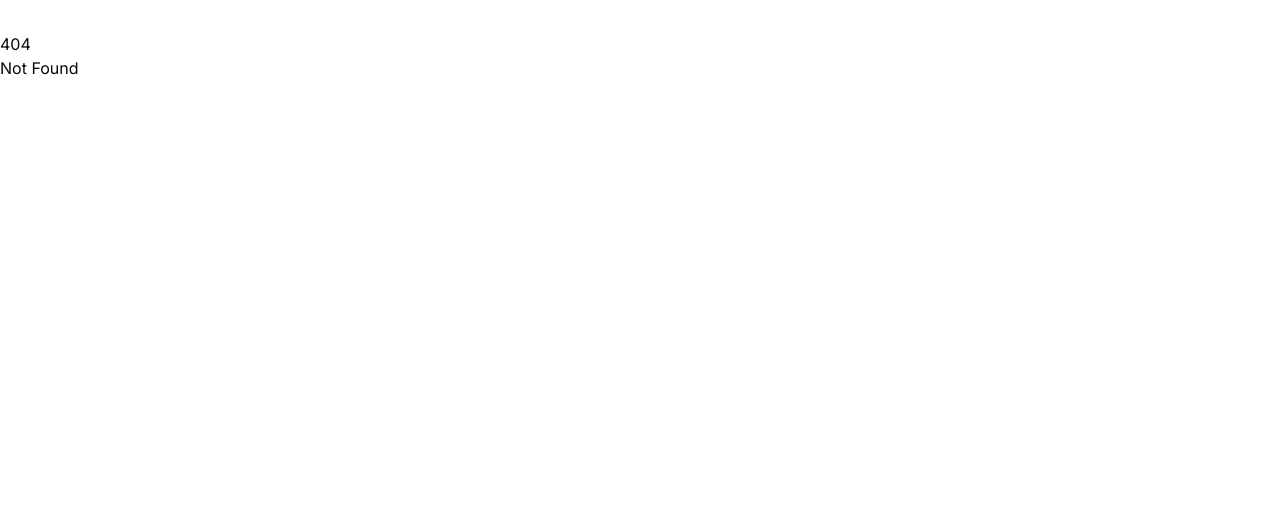
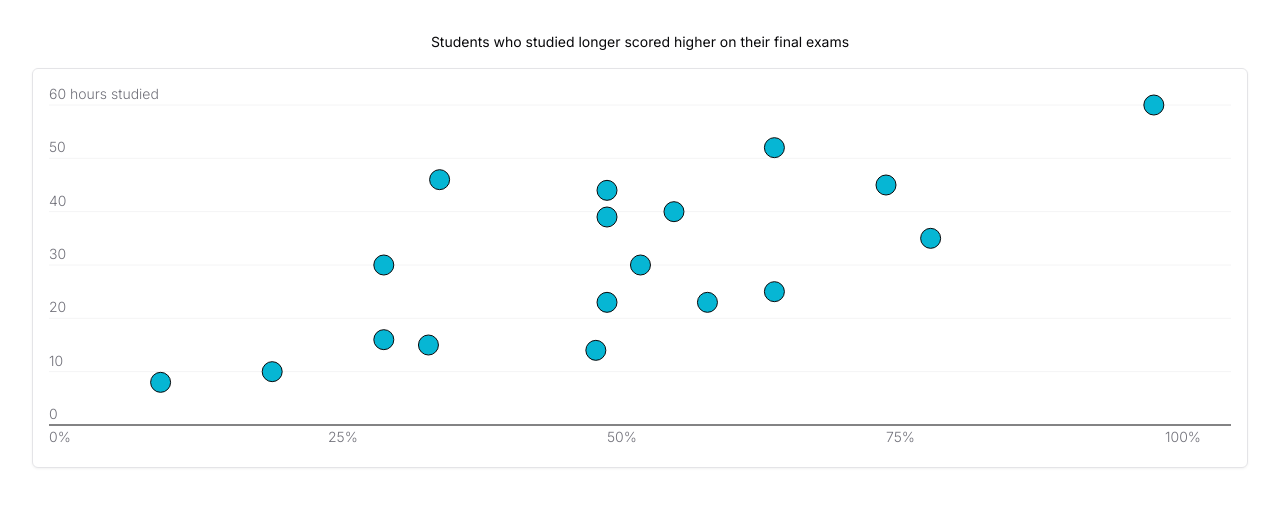
Before and after one commit to shyakadavis/datavis, a SvelteKit app: page /students in a window 1280 px wide. Before the commit this address had no page. Shown: the top 506 px of the page. Built offline with nearby package versions, Linux system fonts and the light colour scheme.

Commit message:
add students scatter plot (#1)
Co-authored-by: Davis SHYAKA <87414827+davis-shyaka@users.noreply.github.com>

```diff
--- a/package.json
+++ b/package.json
@@ -18,6 +18,7 @@
 		"@playwright/test": "^1.28.1",
 		"@sveltejs/adapter-auto": "^2.0.0",
 		"@sveltejs/kit": "^1.20.4",
+		"@types/d3-scale": "^4.0.8",
 		"@typescript-eslint/eslint-plugin": "^6.0.0",
 		"@typescript-eslint/parser": "^6.0.0",
 		"autoprefixer": "^10.4.14",
@@ -40,6 +41,8 @@
 	"dependencies": {
 		"@fontsource-variable/inter": "^5.0.15",
 		"clsx": "^2.0.0",
+		"d3-array": "^3.2.4",
+		"d3-scale": "^4.0.2",
 		"mode-watcher": "^0.0.7",
 		"radix-icons-svelte": "^1.2.1",
 		"tailwind-merge": "^2.0.0",
--- a/src/app.postcss
+++ b/src/app.postcss
@@ -78,3 +78,9 @@
 		@apply bg-background text-foreground font-inter;
 	}
 }
+
+@layer utilities {
+	.link {
+		@apply relative after:absolute after:bg-foreground after:bottom-0 after:left-0 after:h-[2px] after:w-full after:origin-bottom-left after:scale-x-100 hover:after:origin-bottom-right hover:after:scale-x-0 after:transition-transform after:ease-in-out after:duration-300;
+	}
+}
--- /dev/null
+++ b/src/lib/data/students.ts
@@ -0,0 +1,22 @@
+import type { StudentData } from '$lib/types';
+
+export const students: StudentData[] = [
+	{ name: 'Antonio', hours: 44, grade: 50 },
+	{ name: 'Sai', hours: 60, grade: 99 },
+	{ name: 'Yohan', hours: 23, grade: 50 },
+	{ name: 'Krishna', hours: 15, grade: 34 },
+	{ name: 'Jennifer', hours: 10, grade: 20 },
+	{ name: 'Cedric', hours: 25, grade: 65 },
+	{ name: 'Jaylen', hours: 46, grade: 35 },
+	{ name: 'Ethan', hours: 30, grade: 30 },
+	{ name: 'Roy', hours: 8, grade: 10 },
+	{ name: 'Denizhan', hours: 35, grade: 79 },
+	{ name: 'J', hours: 52, grade: 65 },
+	{ name: 'Greyson', hours: 39, grade: 50 },
+	{ name: 'Marshall', hours: 16, grade: 30 },
+	{ name: 'Jonny', hours: 30, grade: 53 },
+	{ name: 'McKenna', hours: 40, grade: 56 },
+	{ name: 'Drake', hours: 45, grade: 75 },
+	{ name: 'Justin', hours: 14, grade: 49 },
+	{ name: 'Joe', hours: 23, grade: 59 }
+];
--- /dev/null
+++ b/src/lib/types.ts
@@ -0,0 +1,12 @@
+export type StudentData = {
+	name: string;
+	hours: number;
+	grade: number;
+};
+
+export type Margin = {
+	top: number;
+	right: number;
+	bottom: number;
+	left: number;
+};
--- a/src/lib/utils.ts
+++ b/src/lib/utils.ts
@@ -54,3 +54,12 @@ export const flyAndScale = (
 		easing: cubicOut
 	};
 };
+
+type TicksParams = {
+	interval: number;
+	array_length: number;
+};
+
+export function generate_ticks({ array_length, interval }: TicksParams) {
+	return Array.from({ length: array_length }, (_, i) => i * interval);
+}
--- a/src/routes/+layout.svelte
+++ b/src/routes/+layout.svelte
@@ -3,7 +3,7 @@
 	import { ModeWatcher } from 'mode-watcher';
 </script>
 
-<main class="mx-auto max-w-7xl py-8">
+<main class="mx-auto max-w-7xl p-8">
 	<slot />
 </main>
 
--- a/src/routes/+page.svelte
+++ b/src/routes/+page.svelte
@@ -1,2 +1,10 @@
-A personal playground to learn datavis (data visualization), especially with Svelte and D3.js, but
-also with other tools and libraries.
+<header class="font-light text-muted-foreground my-8">
+	A personal playground to learn data visualization with Svelte, D3.js, and other tools and
+	libraries.
+</header>
+
+<ul class="my-4 list-disc pl-10">
+	<li>
+		<a href="/students" class="link">Student hours/marks scatter plot</a>
+	</li>
+</ul>
--- /dev/null
+++ b/src/routes/students/+page.svelte
@@ -0,0 +1,83 @@
+<script lang="ts">
+	import { scaleLinear } from 'd3-scale';
+	import { max } from 'd3-array';
+	import { students } from '$lib/data/students';
+	import AxisX from './_components/axis-x.svelte';
+	import AxisY from './_components/axis-y.svelte';
+	import Tooltip from './_components/tooltip.svelte';
+	import type { Margin, StudentData } from '$lib/types';
+
+	// set the width and height of the SVG
+	let width = 400;
+	let height = 400;
+
+	// set the margin for the SVG
+	const margin: Margin = {
+		top: 20,
+		right: 100,
+		bottom: 60,
+		left: 0
+	};
+
+	// create a scale for the x axis
+	$: x_scale = scaleLinear()
+		.domain([0, 100]) // for this example, we know the domain of an exam score is 0-100
+		.range([0, width - margin.left - margin.right]);
+
+	// create a scale for the y axis
+
+	// this is very handy because we don't have to know the max value ahead of time and `max` will help us find it
+	const max_hours = max(students, (s) => s.hours) as number;
+
+	// something to remember is that the y axis is inverted in SVG.
+	// this means that if you want to start at the bottom and go up, you need to use `range([height, 0])`
+	// if you scale from [0, height], your graph will be upside down/inverted
+	const y_scale = scaleLinear()
+		.domain([0, max_hours])
+		.range([height - margin.top - margin.bottom, 0]);
+
+	let hovered_datum: StudentData | undefined = undefined;
+</script>
+
+<h1 class="font-normal text-foreground text-sm text-center mb-4">
+	Students who studied longer scored higher on their final exams
+</h1>
+
+<section
+	bind:clientWidth={width}
+	on:mouseleave={() => (hovered_datum = undefined)}
+	aria-label={hovered_datum
+		? `Grade: ${hovered_datum.grade}, Hours: ${hovered_datum.hours}`
+		: undefined}
+	class="relative w-full"
+>
+	<svg
+		{width}
+		{height}
+		class="bg-popover border rounded-md drop-shadow-sm grid place-items-center p-4 w-full"
+	>
+		<AxisX {height} {margin} {x_scale} />
+		<AxisY {margin} {max_hours} {width} {y_scale} />
+		<g class="circles" transform="translate({margin.left} {margin.top})">
+			<!-- sorting here helps, for example, tabbing in order with the keyboard -->
+			{#each students.sort((a, b) => a.grade - b.grade) as student}
+				<circle
+					cx={x_scale(student.grade)}
+					cy={y_scale(student.hours)}
+					r={hovered_datum && hovered_datum === student ? '20' : '10'}
+					opacity={hovered_datum ? (hovered_datum === student ? '1' : '0.3') : '1'}
+					class="fill-cyan-500 transition-all ease-linear cursor-pointer focus:outline-none"
+					stroke="hsl(var(--foreground))"
+					on:mouseenter={() => (hovered_datum = student)}
+					on:focus={() => (hovered_datum = student)}
+					tabindex="0"
+					aria-label={`Grade: ${student.grade}, Hours: ${student.hours}`}
+					role="tab"
+				/>
+			{/each}
+		</g>
+	</svg>
+	{#if hovered_datum}
+		<Tooltip {hovered_datum} {width} {x_scale} {y_scale} />
+	{/if}
+</section>
--- /dev/null
+++ b/src/routes/students/_components/axis-x.svelte
@@ -0,0 +1,32 @@
+<script lang="ts">
+	import type { ScaleLinear } from 'd3-scale';
+	import type { Margin } from '$lib/types';
+	import { generate_ticks } from '$lib/utils';
+
+	export let height: number;
+	export let margin: Margin;
+	export let x_scale: ScaleLinear<number, number, never>;
+
+	const interval = 25;
+	const max = 100;
+	const array_length = Math.floor(max / interval) + 1;
+
+	let x_ticks = generate_ticks({ array_length, interval });
+</script>
+
+<g>
+	{#each x_ticks as tick}
+		<g>
+			<text
+				x={x_scale(tick)}
+				y={height - margin.bottom}
+				dy="6"
+				dominant-baseline="hanging"
+				text-anchor="right"
+				class="fill-muted-foreground text-sm font-light"
+			>
+				{tick}%
+			</text>
+		</g>
+	{/each}
+</g>
--- /dev/null
+++ b/src/routes/students/_components/axis-y.svelte
@@ -0,0 +1,35 @@
+<script lang="ts">
+	import type { ScaleLinear } from 'd3-scale';
+	import { generate_ticks } from '$lib/utils';
+	import type { Margin } from '$lib/types';
+
+	export let margin: Margin;
+	export let max_hours: number;
+	export let width: number;
+	export let y_scale: ScaleLinear<number, number, never>;
+
+	const interval = 10;
+	const max = max_hours;
+	const array_length = Math.ceil(max / interval) + 1;
+
+	let y_ticks = generate_ticks({ array_length, interval });
+</script>
+
+<g transform="translate({margin.left} {margin.top})">
+	{#each y_ticks as tick}
+		<g>
+			<text x="0" y={y_scale(tick)} dy="-6" class="fill-muted-foreground text-sm font-light">
+				{tick}
+				{tick === max_hours ? ' hours studied' : ''}
+			</text>
+			<!-- <line x1="0" y1={y_scale(tick)} x2="100%" y2={y_scale(tick)} stroke="hsl(var(--muted))" /> -->
+			<line
+				x1="0"
+				y1={y_scale(tick)}
+				x2={width}
+				y2={y_scale(tick)}
+				stroke={tick === 0 ? 'hsl(var(--foreground))' : 'hsl(var(--muted))'}
+			/>
+		</g>
+	{/each}
+</g>
--- /dev/null
+++ b/src/routes/students/_components/tooltip.svelte
@@ -0,0 +1,59 @@
+<script lang="ts">
+	import type { ScaleLinear } from 'd3-scale';
+	import type { StudentData } from '$lib/types';
+	import { cn } from '$lib/utils';
+
+	export let hovered_datum: StudentData;
+	export let width: number;
+	export let x_scale: ScaleLinear<number, number, never>;
+	export let y_scale: ScaleLinear<number, number, never>;
+
+	$: x = x_scale(hovered_datum.grade);
+	$: y = y_scale(hovered_datum.hours);
+
+	let tooltip_width: number;
+
+	const x_nudge = 15;
+	const y_nudge = 30;
+
+	$: x_position = x + tooltip_width > width ? x - tooltip_width - x_nudge : x + x_nudge;
+	$: y_position = y + y_nudge;
+</script>
+
+<div
+	class="absolute bg-popover p-2 shadow-md rounded-md border pointer-events-none transition-all ease-linear flex flex-wrap gap-2 items-center text-sm"
+	style="top: {y_position}px; left: {x_position}px;"
+	bind:clientWidth={tooltip_width}
+>
+	<p>{hovered_datum.name}</p>
+	<p>
+		| <span
+			class={cn(
+				{
+					'text-emerald-900 bg-emerald-100': hovered_datum.hours >= 40,
+					'text-amber-900 bg-amber-100': hovered_datum.hours >= 20 && hovered_datum.hours < 40,
+					'text-pink-900 bg-pink-100': hovered_datum.hours < 20
+				},
+				'rounded p-1'
+			)}
+		>
+			{hovered_datum.hours}
+		</span>
+		<span class="text-xs text-muted-foreground">hrs</span>
+	</p>
+	<p>
+		| <span
+			class={cn(
+				{
+					'text-emerald-900 bg-emerald-100': hovered_datum.grade >= 80,
+					'text-amber-900 bg-amber-100': hovered_datum.grade >= 60 && hovered_datum.grade < 80,
+					'text-pink-900 bg-pink-100': hovered_datum.grade < 60
+				},
+				'rounded p-1'
+			)}
+		>
+			{hovered_datum.grade}
+		</span>
+		<span class="text-xs text-muted-foreground">%</span>
+	</p>
+</div>
```
Also changed, not shown: 1 other file (tests, documents, lock files or other folders).
